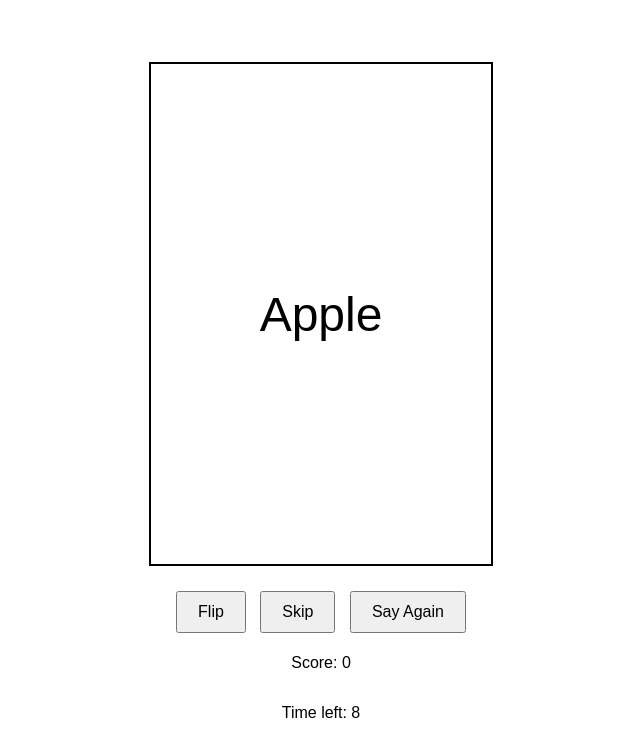
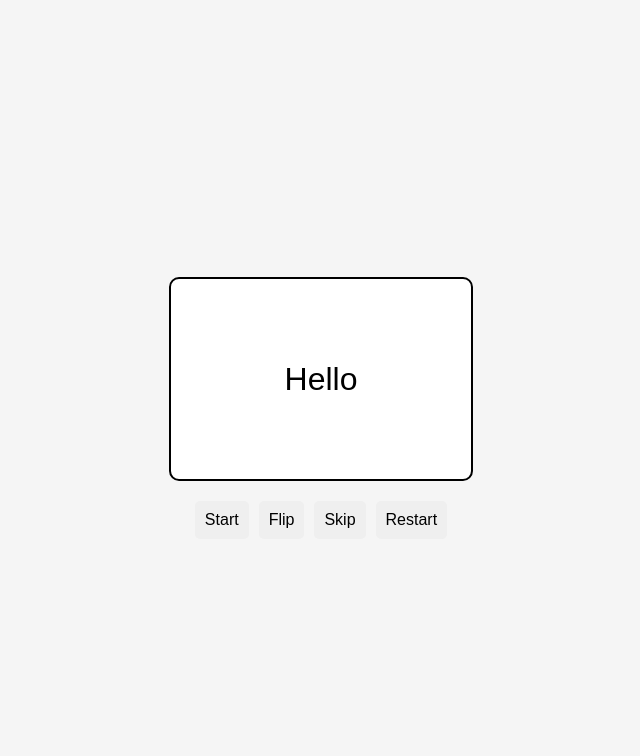
Before and after one commit to Tramomoose/SpanishCards, a plain HTML site: page index.html in a window 1280 px wide. Both pictures are taken after a click on the button "Start". Shown: the whole page, without its empty margins (319-959 px from the left). Drawn offline with Linux system fonts and the light colour scheme.

Commit message:
Update index.html

```diff
--- a/index.html
+++ b/index.html
@@ -3,271 +3,141 @@
 <head>
     <meta charset="UTF-8">
     <meta name="viewport" content="width=device-width, initial-scale=1.0">
-    <title>Flashcard Program</title>
+    <title>Spanish Flashcard Game</title>
     <style>
-        body, html {
-            height: 100%;
-            margin: 0;
+        body {
+            font-family: Arial, sans-serif;
             display: flex;
-            justify-content: center;
-            align-items: center;
-            font-family: Arial, sans-serif;
-        }
-        #container {
-            display: none;
             flex-direction: column;
             align-items: center;
             justify-content: center;
-            width: 100%;
-            height: 100%;
+            height: 100vh;
+            background-color: #f5f5f5;
         }
-        #flashcard {
+        .flashcard {
+            width: 300px;
+            height: 200px;
+            display: flex;
+            align-items: center;
+            justify-content: center;
             border: 2px solid #000;
-            padding: 50px;
-            text-align: center;
-            width: 80%;
-            height: 50%;
+            border-radius: 10px;
+            background-color: #fff;
+            color: #000;
+            font-size: 2em;
+            margin-bottom: 20px;
+            transition: background-color 0.3s, color 0.3s;
+        }
+        .controls {
             display: flex;
-            justify-content: center;
-            align-items: center;
+            gap: 10px;
         }
-        #word {
-            font-size: 3em;
+        button {
+            padding: 10px;
+            font-size: 1em;
+            border: none;
+            border-radius: 5px;
+            cursor: pointer;
         }
-        #controls {
-            margin-top: 20px;
-        }
-        #controls button {
-            margin: 5px;
-            padding: 10px 20px;
-            font-size: 1em;
-        }
-        #initial-screen {
-            display: flex;
-            flex-direction: column;
-            align-items: center;
-        }
-        #initial-screen input {
-            margin-top: 10px;
-            padding: 5px;
-            font-size: 1em;
-        }
-        #initial-screen button {
-            margin-top: 20px;
-            padding: 10px 20px;
-            font-size: 1em;
-        }
-        #leaderboard {
-            margin-top: 20px;
-        }
-        #leaderboard table {
-            width: 100%;
-            border-collapse: collapse;
-        }
-        #leaderboard th, #leaderboard td {
-            border: 1px solid #000;
-            padding: 10px;
-            text-align: center;
+        button:active {
+            transform: scale(0.98);
         }
     </style>
 </head>
 <body>
-    <div id="initial-screen">
-        <h1>Flashcard Program</h1>
-        <label for="num-cards">Number of cards to review:</label>
-        <input type="number" id="num-cards" min="1" max="20" value="10">
-        <button id="start">Start</button>
-    </div>
-    <div id="container">
-        <div id="flashcard">
-            <p id="word"></p>
-        </div>
-        <div id="controls">
-            <button id="flip">Flip</button>
-            <button id="skip">Skip</button>
-            <button id="say-again">Say Again</button>
-        </div>
-        <p id="score">Score: 0</p>
-        <p id="timer">Time left: 10</p>
-    </div>
-    <div id="leaderboard" style="display:none;">
-        <h2>Leaderboard</h2>
-        <table>
-            <thead>
-                <tr>
-                    <th>Name</th>
-                    <th>Date</th>
-                    <th>Cards Reviewed</th>
-                    <th>Percentage Correct</th>
-                    <th>Total Points</th>
-                </tr>
-            </thead>
-            <tbody id="leaderboard-body">
-                <!-- Leaderboard entries will go here -->
-            </tbody>
-        </table>
+    <div class="flashcard" id="flashcard">Click 'Start' to begin</div>
+    <div class="controls">
+        <button onclick="startGame()">Start</button>
+        <button onclick="flipCard()">Flip</button>
+        <button onclick="skipCard()">Skip</button>
+        <button onclick="restartGame()">Restart</button>
     </div>
 
     <script>
-        const words = [
-            { english: 'Apple', spanish: 'Manzana' },
-            { english: 'Book', spanish: 'Libro' },
-            { english: 'Cat', spanish: 'Gato' },
-            // Add more words here
+        const vocabList = [
+            { english: 'Hello', spanish: 'Hola' },
+            { english: 'Goodbye', spanish: 'Adiós' },
+            { english: 'Please', spanish: 'Por favor' },
+            { english: 'Thank you', spanish: 'Gracias' },
+            { english: 'Yes', spanish: 'Sí' },
+            { english: 'No', spanish: 'No' },
+            { english: 'Water', spanish: 'Agua' },
+            { english: 'Food', spanish: 'Comida' },
+            { english: 'Friend', spanish: 'Amigo' },
+            { english: 'Family', spanish: 'Familia' }
         ];
 
-        let currentWord = null;
-        let attempt = 0;
-        let score = 0;
-        let selectedWords = [];
-        let numCards = 10;
-        let timer;
-        let timeLeft = 10;
-        let voices = [];
+        let currentWordIndex = 0;
+        let showingEnglish = true;
+        let recognition;
 
-        const wordElement = document.getElementById('word');
-        const scoreElement = document.getElementById('score');
-        const timerElement = document.getElementById('timer');
-        const startButton = document.getElementById('start');
-        const skipButton = document.getElementById('skip');
-        const flipButton = document.getElementById('flip');
-        const sayAgainButton = document.getElementById('say-again');
-        const container = document.getElementById('container');
-        const initialScreen = document.getElementById('initial-screen');
-        const numCardsInput = document.getElementById('num-cards');
-        const leaderboard = document.getElementById('leaderboard');
-        const leaderboardBody = document.getElementById('leaderboard-body');
-
-        const recognition = new (window.SpeechRecognition || window.webkitSpeechRecognition)();
-        recognition.lang = 'es-ES';
-
-        function loadVoices() {
-            voices = window.speechSynthesis.getVoices();
+        function startGame() {
+            currentWordIndex = 0;
+            showingEnglish = true;
+            showWord();
+            startRecognition();
         }
 
-        window.speechSynthesis.onvoiceschanged = loadVoices;
+        function showWord() {
+            const flashcard = document.getElementById('flashcard');
+            const word = showingEnglish ? vocabList[currentWordIndex].english : vocabList[currentWordIndex].spanish;
+            flashcard.textContent = word;
+            flashcard.style.backgroundColor = '#fff';
+            flashcard.style.color = '#000';
+            speakWord(word, showingEnglish ? 'en-US' : 'es-ES');
+        }
 
-        function speak(text, lang = 'en-US') {
-            const utterance = new SpeechSynthesisUtterance(text);
-            const voice = voices.find(voice => voice.lang === lang);
-            utterance.voice = voice || voices[0];
+        function flipCard() {
+            showingEnglish = !showingEnglish;
+            showWord();
+        }
+
+        function skipCard() {
+            currentWordIndex = (currentWordIndex + 1) % vocabList.length;
+            showingEnglish = true;
+            showWord();
+        }
+
+        function restartGame() {
+            currentWordIndex = 0;
+            showingEnglish = true;
+            showWord();
+        }
+
+        function speakWord(word, lang) {
+            const utterance = new SpeechSynthesisUtterance(word);
             utterance.lang = lang;
-            window.speechSynthesis.speak(utterance);
+            speechSynthesis.speak(utterance);
         }
 
         function startRecognition() {
+            recognition = new (window.SpeechRecognition || window.webkitSpeechRecognition)();
+            recognition.lang = 'es-ES';
+            recognition.interimResults = false;
+            recognition.maxAlternatives = 1;
+
+            recognition.onresult = (event) => {
+                const result = event.results[0][0].transcript.toLowerCase();
+                const correctWord = vocabList[currentWordIndex].spanish.toLowerCase();
+                if (result === correctWord) {
+                    setFlashcardColor('#0f0'); // Green for correct
+                } else {
+                    setFlashcardColor('#f00'); // Red for incorrect
+                }
+                setTimeout(() => {
+                    skipCard();
+                    startRecognition();
+                }, 2000);
+            };
+
             recognition.start();
         }
 
-        function showNextWord() {
-            clearInterval(timer);
-            if (selectedWords.length > 0) {
-                currentWord = selectedWords.shift();
-                wordElement.textContent = currentWord.english;
-                speak(currentWord.english, 'en-US');
-                attempt = 0;
-                timeLeft = 10;
-                timerElement.textContent = `Time left: ${timeLeft}`;
-                startTimer();
-                startRecognition();
-            } else {
-                wordElement.textContent = 'No more words!';
-                speak('No more words!');
-                setTimeout(endSession, 2000);
-            }
+        function setFlashcardColor(color) {
+            const flashcard = document.getElementById('flashcard');
+            flashcard.style.backgroundColor = color;
+            flashcard.style.color = '#fff';
         }
-
-        function startTimer() {
-            timer = setInterval(() => {
-                timeLeft--;
-                timerElement.textContent = `Time left: ${timeLeft}`;
-                if (timeLeft <= 0) {
-                    clearInterval(timer);
-                    showNextWord();
-                }
-            }, 1000);
-        }
-
-        function endSession() {
-            container.style.display = 'none';
-            leaderboard.style.display = 'block';
-            let name = prompt('Please enter your name:');
-            if (!name) name = 'Anonymous';
-            const date = new Date().toLocaleDateString();
-            const percentageCorrect = ((score / (numCards * 10)) * 100).toFixed(2);
-            const newEntry = `<tr>
-                <td>${name}</td>
-                <td>${date}</td>
-                <td>${numCards}</td>
-                <td>${percentageCorrect}%</td>
-                <td>${score}</td>
-            </tr>`;
-            leaderboardBody.innerHTML += newEntry;
-            // Sort the leaderboard by score
-            const rows = Array.from(leaderboardBody.querySelectorAll('tr'));
-            rows.sort((a, b) => {
-                const scoreA = parseInt(a.cells[4].textContent);
-                const scoreB = parseInt(b.cells[4].textContent);
-                return scoreB - scoreA;
-            });
-            leaderboardBody.innerHTML = rows.slice(0, 10).map(row => row.outerHTML).join('');
-        }
-
-        recognition.onresult = (event) => {
-            const result = event.results[0][0].transcript.toLowerCase();
-            const correctAnswer = currentWord.spanish.toLowerCase();
-
-            if (result === correctAnswer) {
-                if (attempt === 0) {
-                    score += 10;
-                } else {
-                    score += 5;
-                }
-                scoreElement.textContent = `Score: ${score}`;
-                showNextWord();
-            } else {
-                attempt++;
-                if (attempt < 2) {
-                    speak('Try again');
-                    startRecognition();
-                } else {
-                    showNextWord();
-                }
-            }
-        };
-
-        recognition.onerror = (event) => {
-            console.error(event.error);
-            showNextWord();
-        };
-
-        startButton.addEventListener('click', () => {
-            numCards = parseInt(numCardsInput.value);
-            selectedWords = words.slice(0, numCards);
-            initialScreen.style.display = 'none';
-            container.style.display = 'flex';
-            showNextWord();
-        });
-
-        skipButton.addEventListener('click', () => {
-            showNextWord();
-        });
-
-        flipButton.addEventListener('click', () => {
-            wordElement.textContent = currentWord.spanish;
-            speak(currentWord.spanish, 'es-ES');
-            clearInterval(timer);
-        });
-
-        sayAgainButton.addEventListener('click', () => {
-            if (wordElement.textContent === currentWord.english) {
-                speak(currentWord.english, 'en-US');
-            } else {
-                speak(currentWord.spanish, 'es-ES');
-            }
-        });
-
-        loadVoices(); // Load voices initially
     </script>
 </body>
 </html>
```
